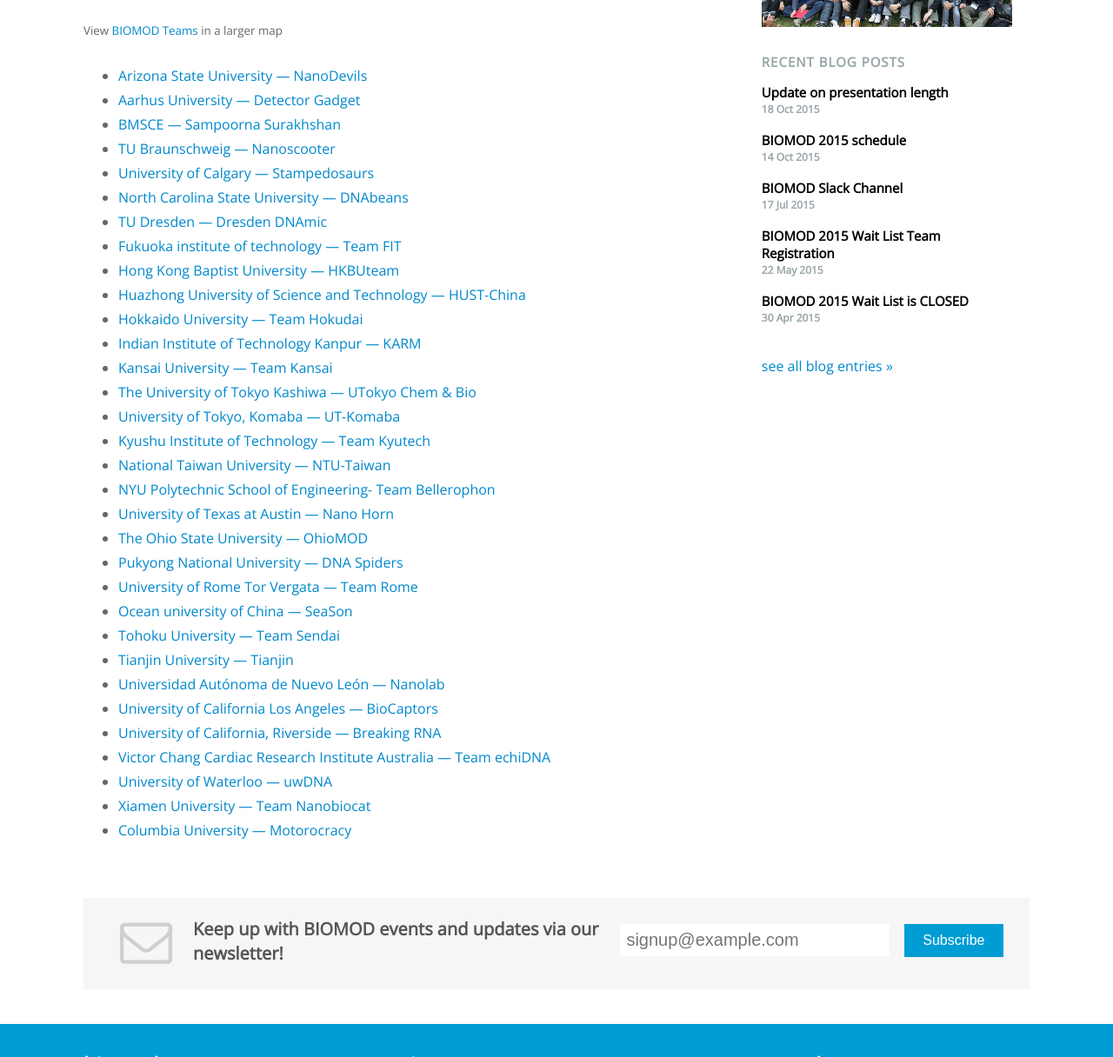
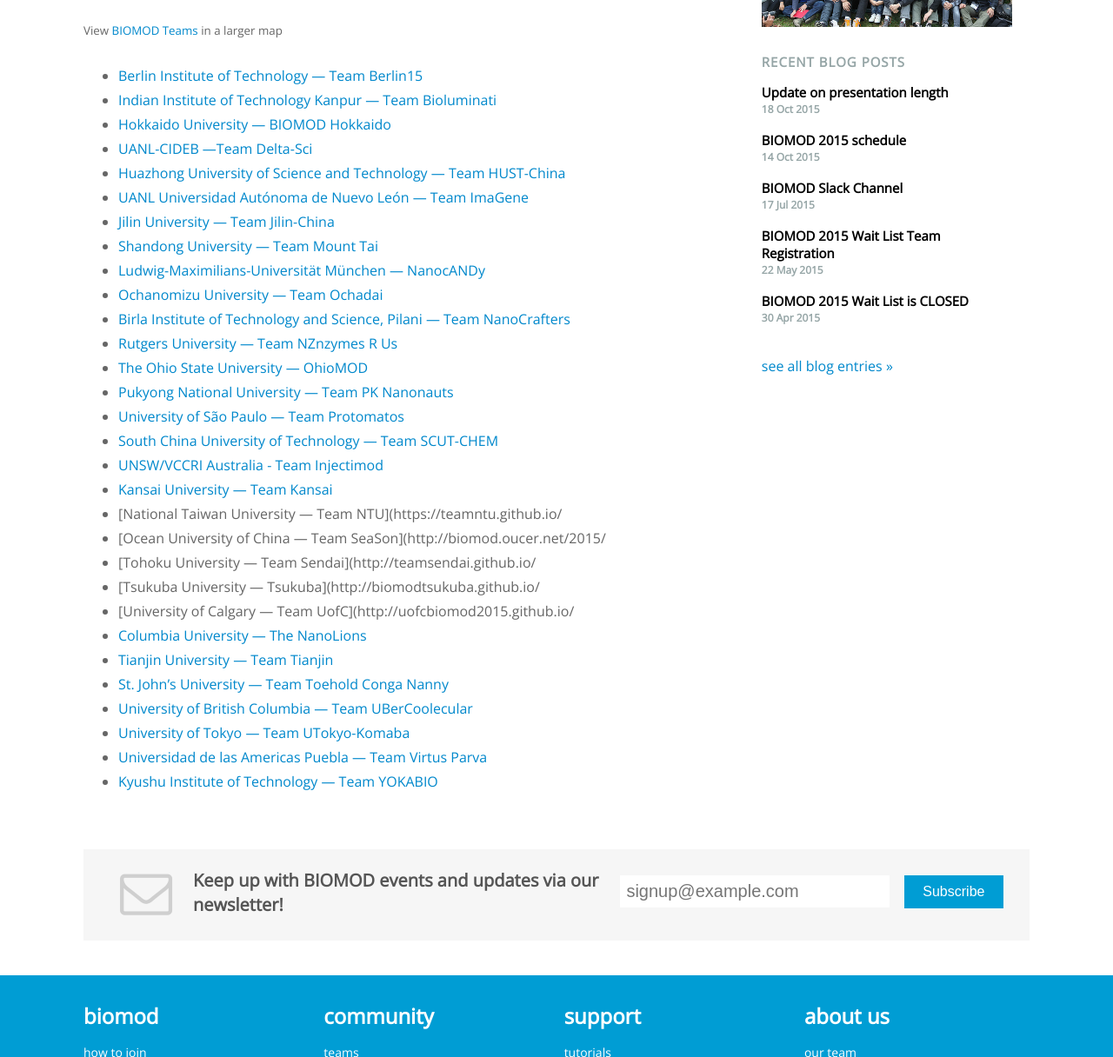
Before and after one commit to sdouglas/biomod, a Jekyll site: the page built from teams/index.md, in a window 1280 px wide and 1400 px high, scrolled down 401 px, cut to the strip 184-1400 px from the top of the window. Shown: the whole strip at 87% size. Built offline with Jekyll 4.4.1, drawn with Linux system fonts in a browser that asks for light colours; nearby versions of some CDN libraries; Markdown is read by kramdown in place of the engine named in the settings; some of the changed text lies outside the part shown.

Commit message:
Update team list for 2015

```diff
--- a/teams/index.md
+++ b/teams/index.md
@@ -6,7 +6,7 @@
 
 
 
-Location of and links to all the teams who participated in the Biomod Jamboree in 2014
+Location of and links to all the teams who participated in the Biomod Jamboree in 2015
 
 
 
@@ -15,35 +15,33 @@
 <iframe width="600" height="300" frameborder="0" scrolling="no" marginheight="0" marginwidth="0" src="https://maps.google.com/maps/ms?msa=0&amp;msid=200698143355001669978.0004d3bc20fffbf444683&amp;ie=UTF8&amp;t=m&amp;ll=27.683528,-1.40625&amp;spn=139.625405,61.171875&amp;z=1&amp;output=embed"></iframe>
 <small>View [BIOMOD Teams](https://maps.google.com/maps/ms?msa=0&amp;msid=200698143355001669978.0004d3bc20fffbf444683&amp;ie=UTF8&amp;t=m&amp;ll=27.683528,-1.40625&amp;spn=139.625405,61.171875&amp;z=1&amp;source=embed) in a larger map</small>
 
-- [Arizona State University — NanoDevils](http://openwetware.org/wiki/Biomod/2014)
-- [Aarhus University — Detector Gadget](http://openwetware.org/wiki/Biomod/2014)
-- [BMSCE — Sampoorna Surakhshan](http://openwetware.org/wiki/Biomod/2014)
-- [TU Braunschweig — Nanoscooter](http://openwetware.org/wiki/Biomod/2014)
-- [University of Calgary — Stampedosaurs](http://openwetware.org/wiki/Biomod/2014)
-- [North Carolina State University — DNAbeans](http://openwetware.org/wiki/Biomod/2014)
-- [TU Dresden — Dresden DNAmic](http://openwetware.org/wiki/Biomod/2014)
-- [Fukuoka institute of technology — Team FIT](http://openwetware.org/wiki/Biomod/2014)
-- [Hong Kong Baptist University — HKBUteam](http://openwetware.org/wiki/Biomod/2014)
-- [Huazhong University of Science and Technology — HUST-China](http://openwetware.org/wiki/Biomod/2014)
-- [Hokkaido University — Team Hokudai](http://openwetware.org/wiki/Biomod/2014)
-- [Indian Institute of Technology Kanpur — KARM](http://openwetware.org/wiki/Biomod/2014)
-- [Kansai University — Team Kansai](http://openwetware.org/wiki/Biomod/2014)
-- [The University of Tokyo Kashiwa — UTokyo Chem & Bio](http://openwetware.org/wiki/Biomod/2014)
-- [University of Tokyo, Komaba — UT-Komaba](http://openwetware.org/wiki/Biomod/2014)
-- [Kyushu Institute of Technology — Team Kyutech](http://openwetware.org/wiki/Biomod/2014)
-- [National Taiwan University — NTU-Taiwan](http://openwetware.org/wiki/Biomod/2014)
-- [NYU Polytechnic School of Engineering- Team Bellerophon](http://openwetware.org/wiki/Biomod/2014)
-- [University of Texas at Austin — Nano Horn](http://openwetware.org/wiki/Biomod/2014)
-- [The Ohio State University — OhioMOD](http://openwetware.org/wiki/Biomod/2014)
-- [Pukyong National University — DNA Spiders](http://openwetware.org/wiki/Biomod/2014)
-- [University of Rome Tor Vergata — Team Rome](http://openwetware.org/wiki/Biomod/2014)
-- [Ocean university of China — SeaSon](http://openwetware.org/wiki/Biomod/2014)
-- [Tohoku University — Team Sendai](http://openwetware.org/wiki/Biomod/2014)
-- [Tianjin University — Tianjin](http://openwetware.org/wiki/Biomod/2014)
-- [Universidad Autónoma de Nuevo León — Nanolab](http://openwetware.org/wiki/Biomod/2014)
-- [University of California Los Angeles — BioCaptors](http://openwetware.org/wiki/Biomod/2014)
-- [University of California, Riverside — Breaking RNA](http://openwetware.org/wiki/Biomod/2014)
-- [Victor Chang Cardiac Research Institute Australia — Team echiDNA](http://openwetware.org/wiki/Biomod/2014)
-- [University of Waterloo — uwDNA](http://openwetware.org/wiki/Biomod/2014)
-- [Xiamen University — Team Nanobiocat](http://openwetware.org/wiki/Biomod/2014)
-- [Columbia University — Motorocracy](http://openwetware.org/wiki/Biomod/2014)
+- [Berlin Institute of Technology — Team Berlin15](http://openwetware.org/wiki/Biomod/2015/Berlin15)
+- [Indian Institute of Technology Kanpur — Team Bioluminati](http://home.iitk.ac.in/~shubtri/biomod/)
+- [Hokkaido University — BIOMOD Hokkaido](http://biomod-hokkaido-univ.github.io/wiki2015/)
+- [UANL-CIDEB —Team Delta-Sci](http://www.deltasciproject.com/ UANL-CIDEB)
+- [Huazhong University of Science and Technology — Team HUST-China](http://hustchina2015.github.io/)
+- [UANL Universidad Autónoma de Nuevo León — Team ImaGene](http://openwetware.org/wiki/Biomod/2015/UANL)
+- [Jilin University — Team Jilin-China](http://rooeye.com/)
+- [Shandong University — Team Mount Tai](http://mounttai.weebly.com)
+- [Ludwig-Maximilians-Universität München — NanocANDy](http://www.nanocandy.eu/)
+- [Ochanomizu University — Team Ochadai](https://rawgit.com/biomod-ocha/2015/master/sample.html)
+- [Birla Institute of Technology and Science, Pilani — Team NanoCrafters](http://nanocrafters.aerobatic.io/#/)
+- [Rutgers University — Team NZnzymes R Us](http://eden.rutgers.edu/~biomod/index.html)
+- [The Ohio State University — OhioMOD](http://openwetware.org/wiki/Biomod/2015/OhioMOD)
+- [Pukyong National University — Team PK Nanonauts](http://openwetware.org/wiki/Biomod/2015/Nanonauts)
+- [University of São Paulo — Team Protomatos](http://protomatos.net)
+- [South China University of Technology — Team SCUT-CHEM](http://openwetware.org/wiki/Biomod/2015/SCUT-CHEM)
+- [UNSW/VCCRI Australia - Team Injectimod](http://unswinjectimod.github.io/biomod2015/index.html)
+- [Kansai University — Team Kansai](http://openwetware.org/wiki/Biomod/2015/Kansai)
+- [National Taiwan University — Team NTU](https://teamntu.github.io/
+- [Ocean University of China — Team SeaSon](http://biomod.oucer.net/2015/
+- [Tohoku University — Team Sendai](http://teamsendai.github.io/
+- [Tsukuba University — Tsukuba](http://biomodtsukuba.github.io/
+- [University of Calgary — Team UofC](http://uofcbiomod2015.github.io/
+- [Columbia University — The NanoLions](http://www.infectedrocks.wix.com/nanolions)
+- [Tianjin University — Team Tianjin](http://openwetware.org/wiki/Biomod/2015/Tianjin)
+- [St. John's University — Team Toehold Conga Nanny](http://openwetware.org/wiki/Biomod/2015/StJohns)
+- [University of British Columbia — Team UBerCoolecular](http://www.ubcbiomod.com/)
+- [University of Tokyo — Team UTokyo-Komaba](http://teamkomaba2015.github.io/)
+- [Universidad de las Americas Puebla — Team Virtus Parva](http://virtusparva2015.co.nf/)
+- [Kyushu Institute of Technology — Team YOKABIO](http://biomod2015.github.io/yokabio_kyutech/)
```
